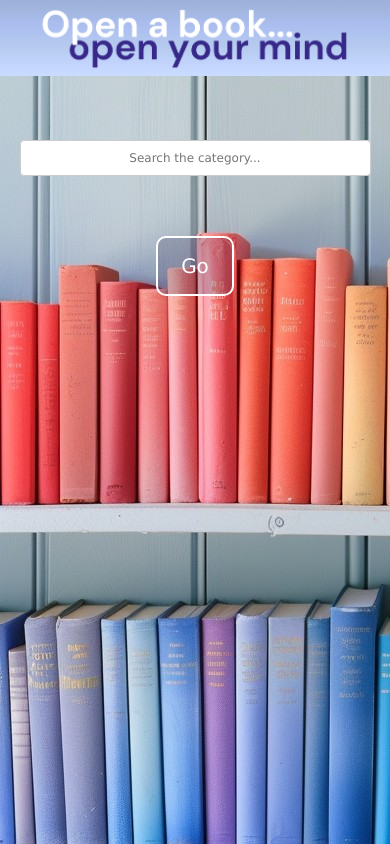
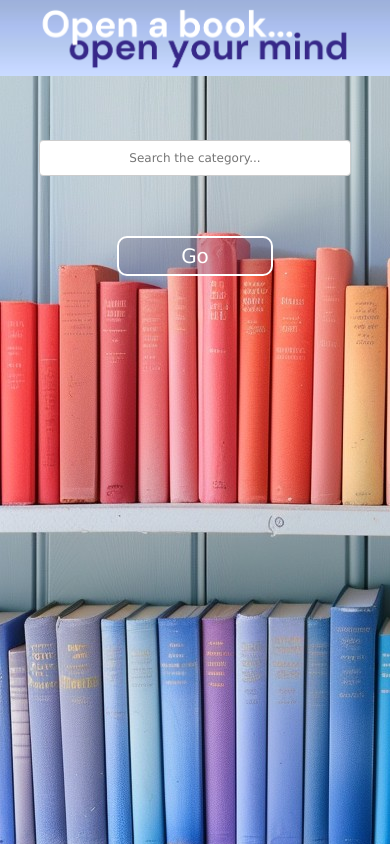
Before and after one commit to JessicaDabennini/ProgettoJavaScriptAdvanced-di-JessicaDabennini, a website: page index.html in a window 390 px wide. Drawn offline with Linux system fonts and the light colour scheme.

Commit message:
Update styles.css

```diff
--- a/src/styles.css
+++ b/src/styles.css
@@ -89,11 +89,21 @@ margin-top: 10px;
 @media only screen and (max-width: 480px) {
     button {
         font-size: 20px;
+        width: 40%;
+        height: 40px;
+
     }
 
     input {
+        width: 80%;
+        font-size: 12px;
+        text-align: center;
+    }
+
+    #loading-bar {
         width: 90%;
         font-size: 12px;
         text-align: center;
-  }
+    }
+
 }
```
